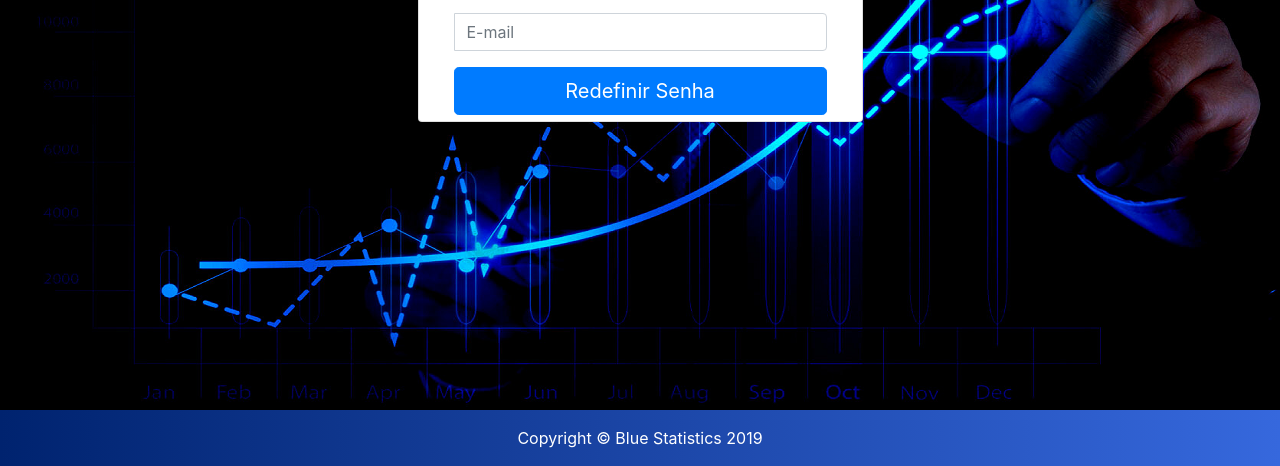
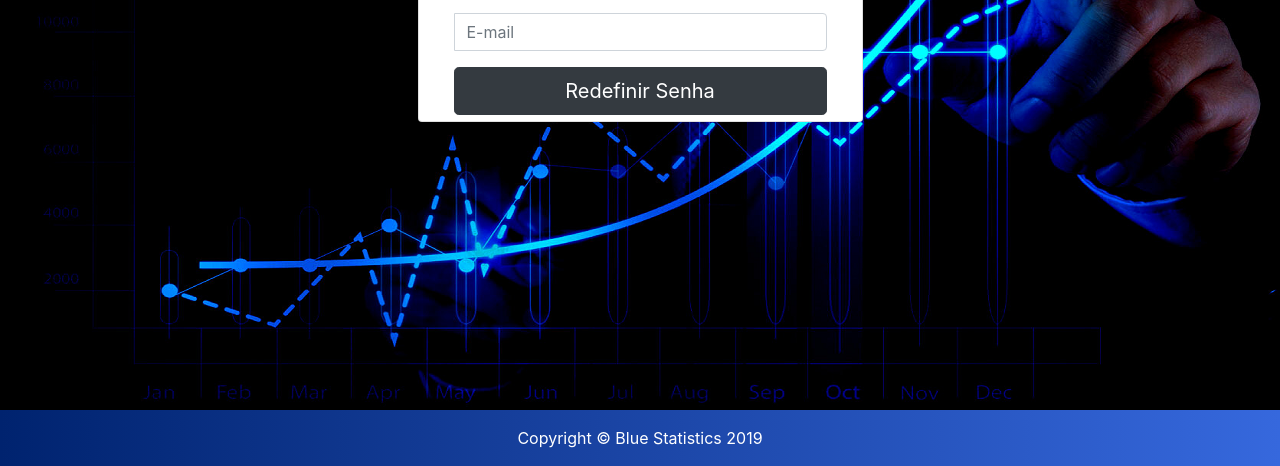
Before and after one commit to WillDFz/WillDFz.github.io, a plain HTML site: page reset-password.html in a window 1280 px wide. Shown: the part 334-800 px from the top of the page. Drawn offline with Linux system fonts and the light colour scheme.

Commit message:
Update reset-password.html

```diff
--- a/reset-password.html
+++ b/reset-password.html
@@ -80,7 +80,7 @@
                                             </div>
                                           </div>
                                           <div class="form-group">
-                                            <input name="recover-submit" class="btn btn-lg btn-primary btn-block" value="Redefinir Senha" type="submit">
+                                            <input name="recover-submit" class="btn btn-lg btn-dark btn-block" value="Redefinir Senha" type="submit">
                                           </div>
 
                                           <input type="hidden" class="hide" name="token" id="token" value="">
```
